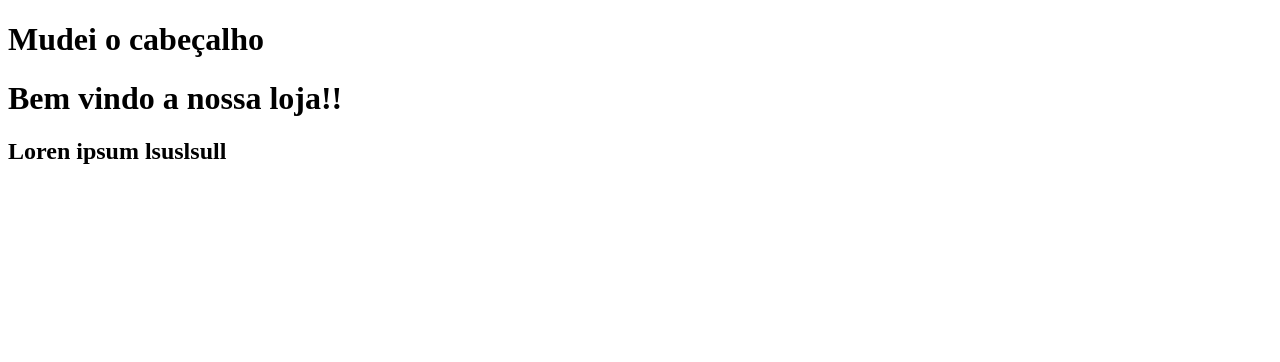
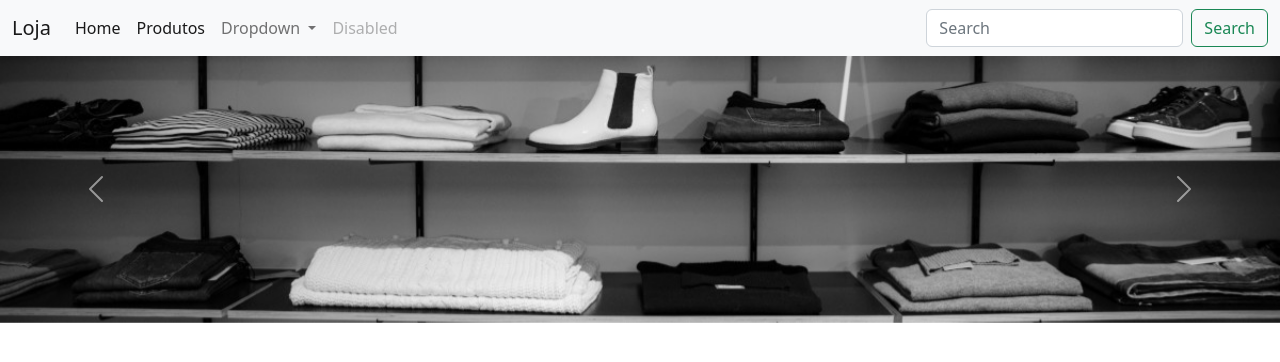
Before and after one commit to Aka-Elizz/AulaDjango, a Django app: page / in a window 1280 px wide. Shown: the top 362 px of the page. Run offline with Django 3.2, Linux system fonts and the light colour scheme.

Commit message:
AntesAula2203

```diff
--- a/ProjetoRotas/produtos/urls.py
+++ b/ProjetoRotas/produtos/urls.py
@@ -1,8 +1,8 @@
-from django.urls import path, include
-from produtos.views import *
+from django.urls import path
+from produtos.views import index, produtos, produto
 
 urlpatterns = [
-    path('', index),
-    path('produtos/', produtos)
-
+    path('', index, name="index"),
+    path('produtos', produtos, name='produtos'),
+    path('produto/<int:product_id>', produto, name='produto'),
 ]
--- a/ProjetoRotas/produtos/views.py
+++ b/ProjetoRotas/produtos/views.py
@@ -1,10 +1,19 @@
-from django.shortcuts import render
-
+from django.shortcuts import render, get_object_or_404
+from produtos.models import Product
 # Create your views here.
 
 def index(request):
-    return render(request, 'index.html')
+    dados = Product.objects.all()
+
+    return render(request, 'index.html', {"produtos":dados})
 
 
 def produtos(request):
-    return render(request, 'produtos/produtos.html')
+    dados = Product.objects.all()
+
+    return render(request, 'produtos/produtos.html', {"data":dados})
+
+
+def produto(request, product_id):
+    produto_info = get_object_or_404(Product, pk=product_id)
+    return render(request, 'produtos/produto.html', {"data":produto_info})
--- /dev/null
+++ b/ProjetoRotas/setup/static/CSS/style.css
@@ -0,0 +1,11 @@
+.bg-body-primary {
+    background-color: #D2D3D5;
+}
+
+.bg-primary {
+    background-color: #3e4095 !important;
+}
+
+.bg-secundary {
+    background-color: #FFF212 !important;
+}
--- a/ProjetoRotas/setup/urls.py
+++ b/ProjetoRotas/setup/urls.py
@@ -13,6 +13,8 @@ Including another URLconf
     1. Import the include() function: from django.urls import include, path
     2. Add a URL to urlpatterns:  path('blog/', include('blog.urls'))
 """
+from django.conf import settings
+from django.conf.urls.static import static
 from django.contrib import admin
 from django.urls import path, include
 from produtos.views import index
@@ -20,6 +22,6 @@ from produtos.views import index
 urlpatterns = [
     path('admin/', admin.site.urls),
     path('', include('produtos.urls'))
+
     #path('', include('clientes.url'))
-
-]
+] + static(settings.MEDIA_URL, document_root=settings.MEDIA_ROOT)
--- a/ProjetoRotas/templates/base.html
+++ b/ProjetoRotas/templates/base.html
@@ -1,3 +1,5 @@
+{% load static %}
+
 <!DOCTYPE html>
 <html lang="pt-br">
 <head>
@@ -5,13 +7,56 @@
     <meta http-equiv="X-UA-Compatible" content="IE=edge">
     <meta name="viewport" content="width=device-width, initial-scale=1.0">
     <title>Loja Global</title>
-</head>
-<body>
+    <link href="https://cdn.jsdelivr.net/npm/bootstrap@5.2.3/dist/css/bootstrap.min.css" rel="stylesheet" integrity="sha384-rbsA2VBKQhggwzxH7pPCaAqO46MgnOM80zW1RWuH61DGLwZJEdK2Kadq2F9CUG65" crossorigin="anonymous">
 
-    <h1>Mudei o cabeçalho</h1>
+    <link rel="stylesheet" href="{% static 'css/style.css' %}">
+
+  </head>
+<header>
+
+  <nav class="navbar navbar-expand-lg bg-light">
+    <div class="container-fluid">
+      <a class="navbar-brand" href="#">Loja</a>
+      <button class="navbar-toggler" type="button" data-bs-toggle="collapse" data-bs-target="#navbarSupportedContent" aria-controls="navbarSupportedContent" aria-expanded="false" aria-label="Toggle navigation">
+        <span class="navbar-toggler-icon"></span>
+      </button>
+      <div class="collapse navbar-collapse" id="navbarSupportedContent">
+        <ul class="navbar-nav me-auto mb-2 mb-lg-0">
+          <li class="nav-item">
+            <a class="nav-link active" aria-current="page" href="{% url 'index' %}">Home</a>
+          </li>
+          <li class="nav-item">
+            <a class="nav-link active" aria-current="page" href="{% url 'produtos' %}">Produtos</a>
+          </li>
+          <li class="nav-item dropdown">
+            <a class="nav-link dropdown-toggle" href="#" role="button" data-bs-toggle="dropdown" aria-expanded="false">
+              Dropdown
+            </a>
+            <ul class="dropdown-menu">
+              <li><a class="dropdown-item" href="#">Action</a></li>
+              <li><a class="dropdown-item" href="#">Another action</a></li>
+              <li><hr class="dropdown-divider"></li>
+              <li><a class="dropdown-item" href="#">Something else here</a></li>
+            </ul>
+          </li>
+          <li class="nav-item">
+            <a class="nav-link disabled">Disabled</a>
+          </li>
+        </ul>
+        <form class="d-flex" role="search">
+          <input class="form-control me-2" type="search" placeholder="Search" aria-label="Search">
+          <button class="btn btn-outline-success" type="submit">Search</button>
+        </form>
+      </div>
+    </div>
+  </nav>
+
+
+</header>
 
 {% block content %}
 {% endblock %}
 
+<script src="https://cdn.jsdelivr.net/npm/bootstrap@5.2.3/dist/js/bootstrap.bundle.min.js" integrity="sha384-kenU1KFdBIe4zVF0s0G1M5b4hcpxyD9F7jL+jjXkk+Q2h455rYXK/7HAuoJl+0I4" crossorigin="anonymous"></script>
 </body>
 </html>
--- a/ProjetoRotas/templates/index.html
+++ b/ProjetoRotas/templates/index.html
@@ -1,7 +1,32 @@
 {% extends 'base.html' %}
+
+{% load static %}
+
 {% block content%}
 <div>
-    <h1>Bem vindo a nossa loja!!</h1>
-    <h2>Loren ipsum lsuslsull</h2>
+    {% comment %} <h1>Bem vindo a nossa loja!!</h1>
+    <h2>Loren ipsum lsuslsull</h2> {% endcomment %}
 </div>
+<div id="carouselExampleControls" class="carousel slide" data-bs-ride="carousel">
+    <div class="carousel-inner">
+      <div class="carousel-item active">
+        <img src="{% static 'img/carrossel/imgcarrossel1.jpg' %}" class="d-block w-100" alt="...">
+      </div>
+      <div class="carousel-item">
+        <img src="{% static 'img/carrossel/imgcarrossel2.jpg' %}" class="d-block w-100" alt="...">
+      </div>
+      <div class="carousel-item">
+        <img src="{% static 'img/carrossel/imgcarrossel3.jpg' %}" class="d-block w-100" alt="...">
+      </div>
+    </div>
+    <button class="carousel-control-prev" type="button" data-bs-target="#carouselExampleControls" data-bs-slide="prev">
+      <span class="carousel-control-prev-icon" aria-hidden="true"></span>
+      <span class="visually-hidden">Previous</span>
+    </button>
+    <button class="carousel-control-next" type="button" data-bs-target="#carouselExampleControls" data-bs-slide="next">
+      <span class="carousel-control-next-icon" aria-hidden="true"></span>
+      <span class="visually-hidden">Next</span>
+    </button>
+  </div>
+
 {% endblock %}
```
Also changed, not shown: ProjetoRotas/produtos/admin.py (+9 -1 lines), ProjetoRotas/produtos/models.py (+19 -0 lines), ProjetoRotas/setup/settings.py (+12 -0 lines), ProjetoRotas/templates/produtos/produto.html (added, +28 -0 lines), ProjetoRotas/templates/produtos/produtos.html (+33 -1 lines), ProjetoRotas/db.sqlite3, ProjetoRotas/produtos/migrations/0003_auto_20230315_2136.py (added), ProjetoRotas/setup/static/img/404.jpg (added), ProjetoRotas/setup/static/img/carrossel/imgcarrossel1.jpg (added), ProjetoRotas/setup/static/img/carrossel/imgcarrossel2.jpg (added), ProjetoRotas/setup/static/img/carrossel/imgcarrossel3.jpg (added), ProjetoRotas/setup/static/img/global.png (added).
